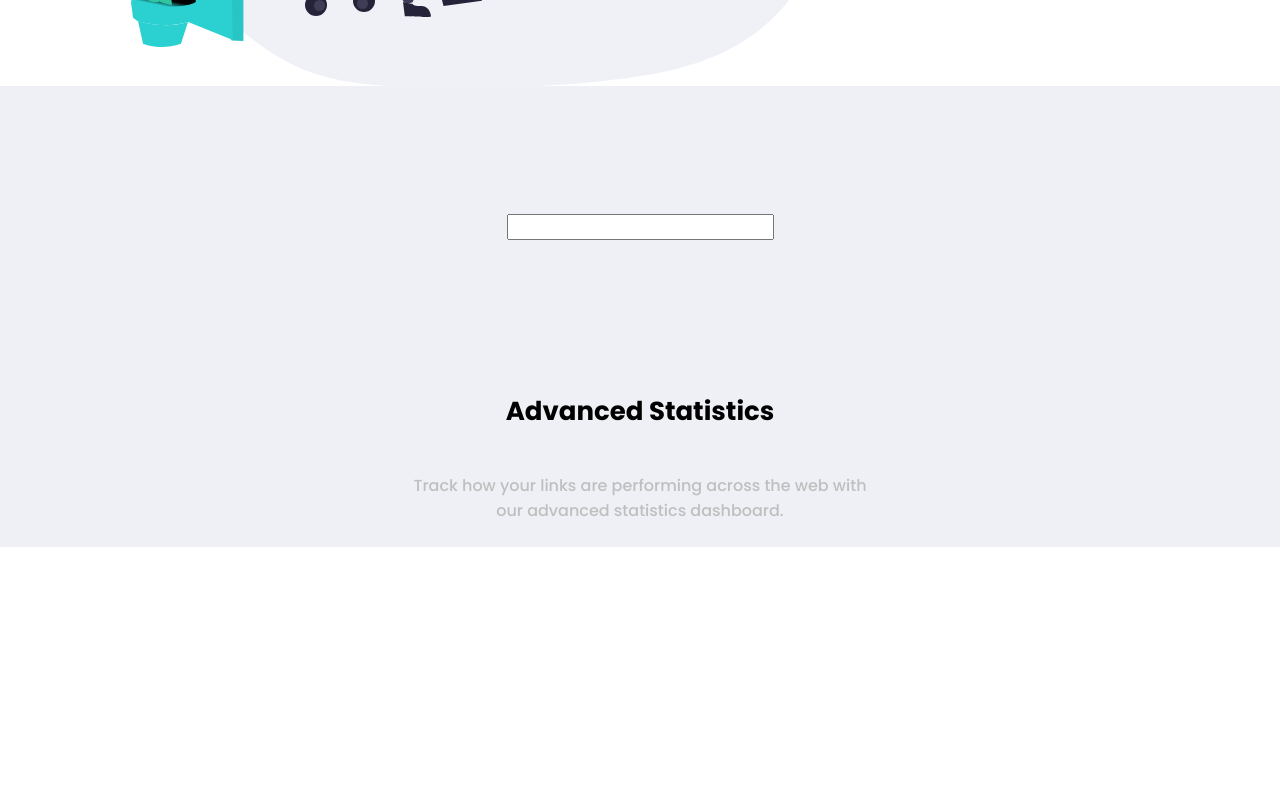
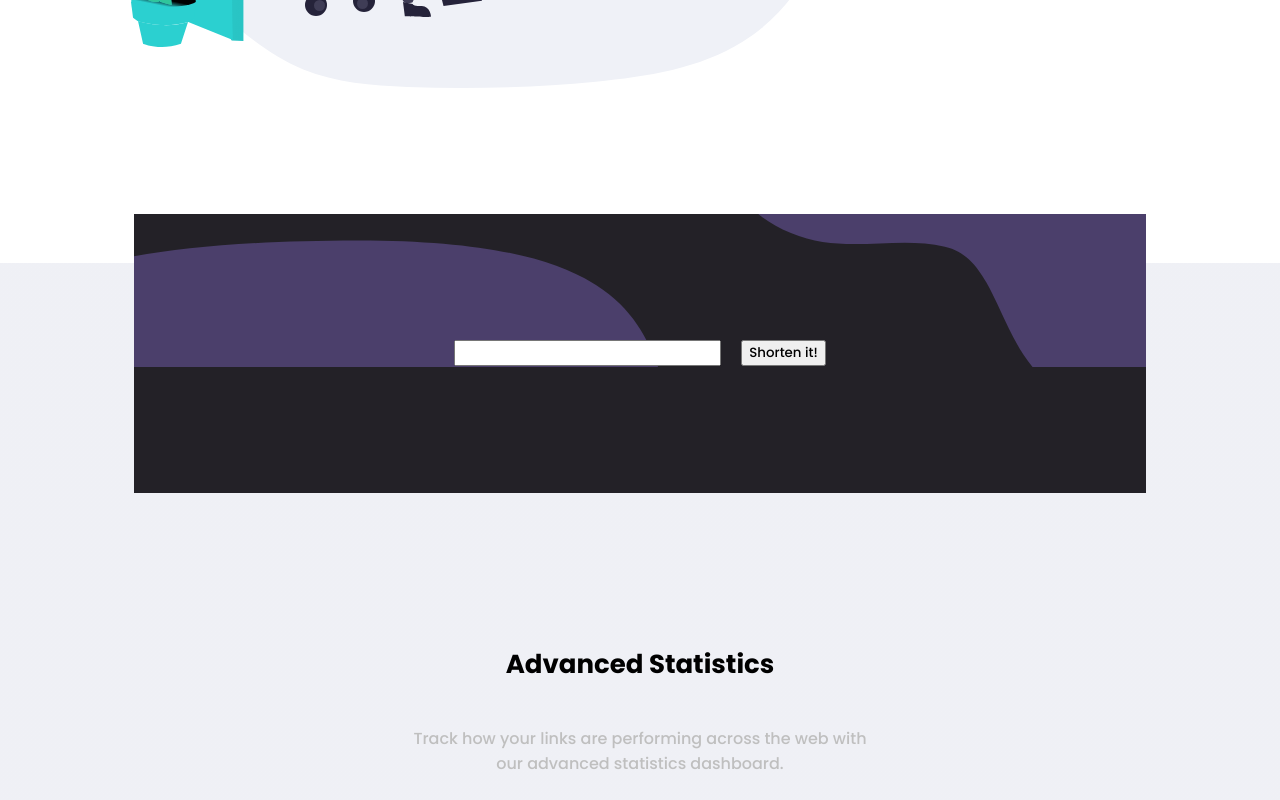
Before and after one commit to GONZOLOL/url-shortening-api-master, a React (Create React App) app: page / in a window 1280 px wide. Shown: the part 989-1789 px from the top of the page. Before the commit the page ends 1536 px from the top, so only its background shows below. Built offline with nearby package versions, Linux system fonts and the light colour scheme.

Commit message:
main component changes

```diff
--- a/src/components/App.js
+++ /dev/null
@@ -1,30 +0,0 @@
-import {ReactComponent as IllustrationWorking} from '../images/illustration-working.svg';
-
-function App() {
-  return (
-    <>
-      <div className='main-container'>
-        <div className='left-text'>
-          <p className='letter1'>More than just <br/>shorter links</p>
-          <p className='letter2'>Build your brand's recognition and get detailed <br/> insights on how your links are performing.</p>
-          <a className='boton'>Get Started</a>
-        </div>
-        <div className='right-image'>
-          <IllustrationWorking />
-        </div>
-      </div>
-      <div className='input-group'>
-        <input type="text" />
-      </div>
-      <div className='secondary-container'>
-        <div className='secondaryInfo'>
-          <p className='letter3'>Advanced Statistics</p>
-          <p className='letter4'>Track how your links are performing across the web with <br/> our advanced statistics dashboard.</p>
-        </div>
-      </div>
-    </>
-  );
-
-}
-
-export default App;
--- /dev/null
+++ b/src/components/App.jsx
@@ -0,0 +1,6 @@
+function App() {
+
+
+}
+
+export default App;
--- /dev/null
+++ b/src/components/Body.jsx
@@ -0,0 +1,30 @@
+import {ReactComponent as IllustrationWorking} from '../images/illustration-working.svg';
+
+function Body() {
+    return (
+        <>
+            <div className='main-container'>
+                <div className='left-text'>
+                    <p className='letter1'>More than just <br/>shorter links</p>
+                    <p className='letter2'>Build your brand's recognition and get detailed <br/> insights on how your links are performing.</p>
+                    <a className='boton'>Get Started</a>
+                </div>
+                <div className='right-image'>
+                    <IllustrationWorking />
+                </div>
+            </div>
+            <div className='input-group'>
+                <input type="text" />
+                <button>Shorten it!</button>
+            </div>
+            <div className='secondary-container'>
+                <div className='secondaryInfo'>
+                    <p className='letter3'>Advanced Statistics</p>
+                    <p className='letter4'>Track how your links are performing across the web with <br/> our advanced statistics dashboard.</p>
+                </div>
+            </div>
+        </>
+    )
+}
+
+export default Body;
--- a/src/index.js
+++ b/src/index.js
@@ -3,11 +3,14 @@ import ReactDOM from 'react-dom/client';
 import './styles/index.scss';
 import App from './components/App';
 import Header from './components/Header';
+import Body from './components/Body';
+
 
 const root = ReactDOM.createRoot(document.getElementById('root'));
 root.render(
   <React.StrictMode>
+    <App />
     <Header />
-    <App />
+    <Body/>
   </React.StrictMode>
 );
--- a/src/styles/body.scss
+++ b/src/styles/body.scss
@@ -36,7 +36,13 @@
     display: flex;
     align-items: center;
     justify-content: center;
+    gap: 20px;
     margin: 10%;
+    padding: 10%;
+    background-image: url('../images/bg-shorten-desktop.svg');
+    background-color: styles.$Very-Dark-Violet;
+    background-size: contain;
+    background-repeat: no-repeat;
 }
 
 .secondary-container {
```
